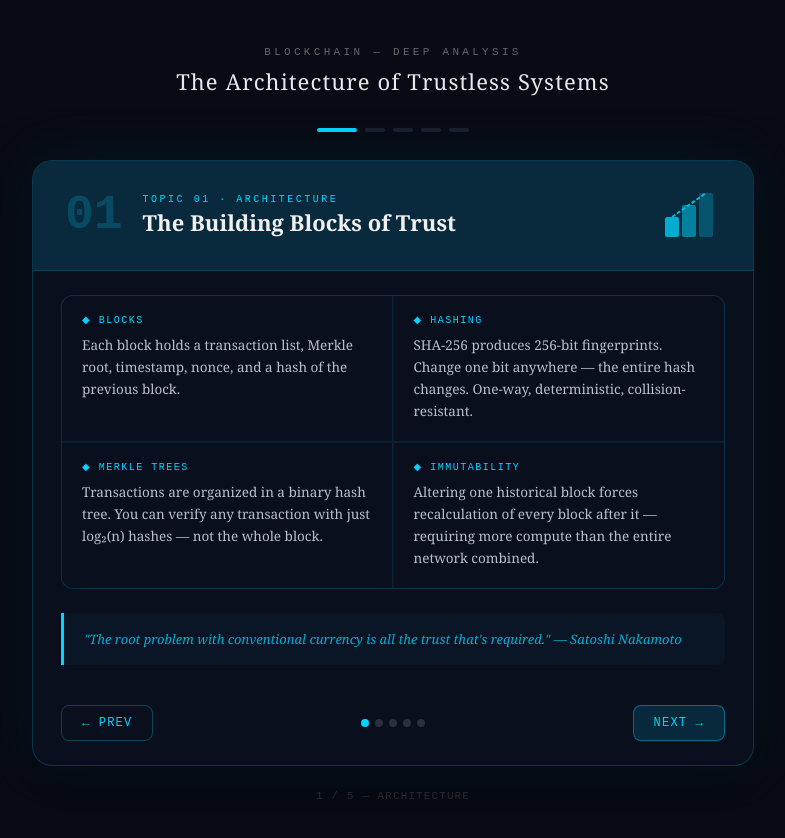
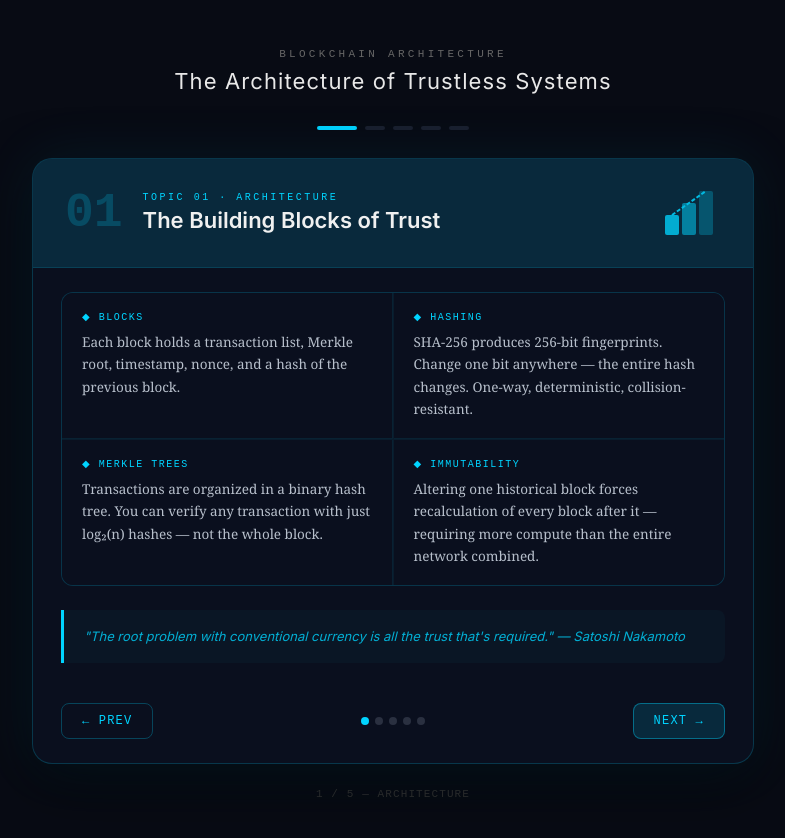
Before and after one commit to ka-ma-bi/blockchain-carousel, a React (Create React App) app: page / in a window 1280 px wide. Shown: the top 838 px of the page, without its empty margins (247-1032 px from the left). Built offline with nearby package versions, Linux system fonts and the light colour scheme.

Commit message:
style changes

```diff
--- a/public/index.html
+++ b/public/index.html
@@ -3,6 +3,7 @@
   <head>
     <meta charset="utf-8" />
     <link rel="icon" href="%PUBLIC_URL%/favicon.ico" />
+    <link href="https://fonts.googleapis.com/css2?family=Inter:wght@400;600;700&display=swap" rel="stylesheet">
     <meta name="viewport" content="width=device-width, initial-scale=1" />
     <meta name="theme-color" content="#000000" />
     <meta
--- a/src/App.js
+++ b/src/App.js
@@ -158,7 +158,7 @@
       alignItems: "center",
       justifyContent: "center",
       padding: "24px 16px",
-      fontFamily: "'Georgia', 'Times New Roman', serif",
+      fontFamily: "'Inter', 'Segoe UI', sans-serif",
     }}>
       {/* Header */}
       <div style={{ textAlign: "center", marginBottom: 32 }}>
@@ -169,7 +169,7 @@
           textTransform: "uppercase",
           marginBottom: 8,
           fontFamily: "monospace",
-        }}>BLOCKCHAIN — DEEP ANALYSIS</div>
+        }}>BLOCKCHAIN ARCHITECTURE</div>
         <h1 style={{
           fontSize: 22,
           fontWeight: 400,
```
